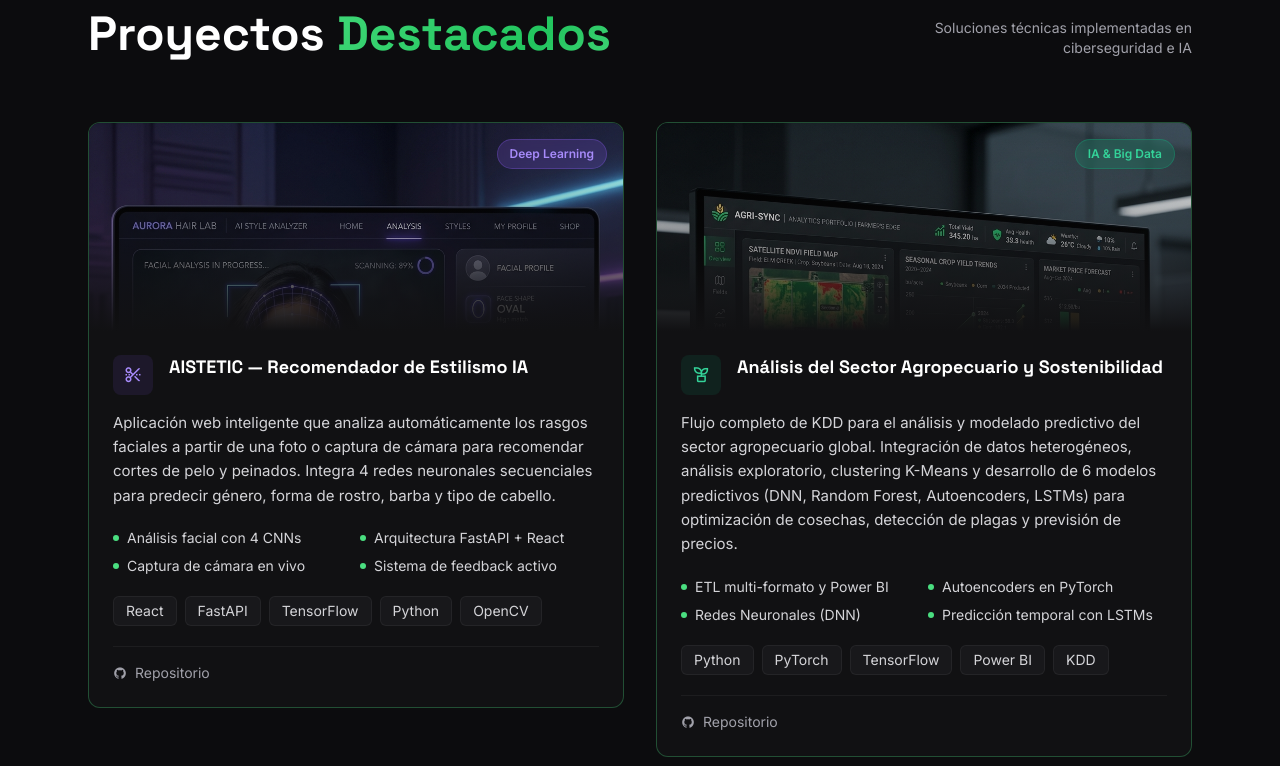
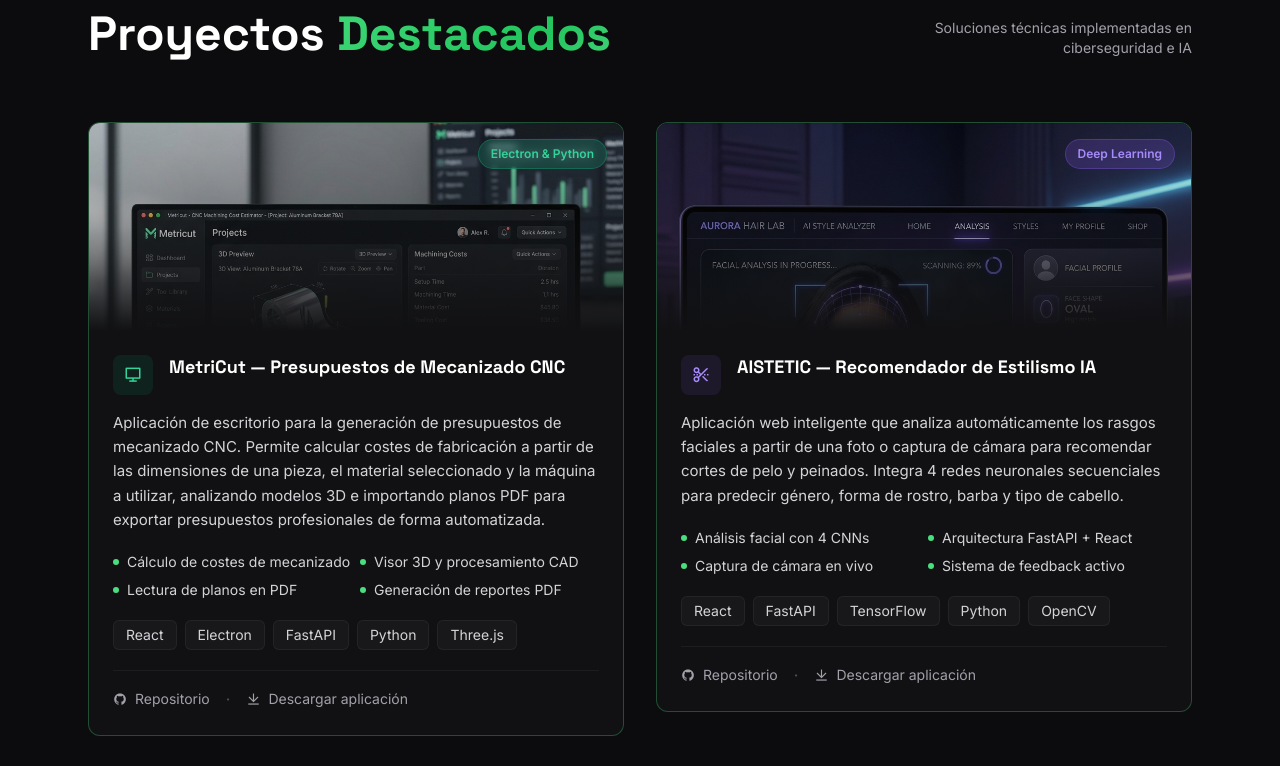
Before and after one commit to Nicolas-Cabello/Portfolio-Nicolas-Cabello, a React (Vite) app: page / in a window 1280 px wide. Shown: the part 2020-2786 px from the top of the page. Built offline with nearby package versions, Linux system fonts and the light colour scheme.

Commit message:
feat: add Metricut project, update CV link, add download buttons, and update skills

```diff
--- a/src/i18n/local/en/common.ts
+++ b/src/i18n/local/en/common.ts
@@ -57,6 +57,7 @@
   proj_btn_repo: 'Repository',
   proj_btn_details: 'View details',
   proj_btn_live: 'Live demo',
+  proj_btn_download: 'Download App',
   proj4_title: 'AnaliticaData — AI-Powered Data Analysis',
   proj4_badge: 'AI & Data',
   proj4_desc: 'Web application that allows users to chat with CSV files using artificial intelligence. Upload your dataset, ask questions in natural language and the AI automatically generates charts, statistics and interactive visualizations to support data-driven decisions.',
@@ -78,6 +79,13 @@
   proj6_h2: 'PyTorch Autoencoders',
   proj6_h3: 'Deep Neural Networks (DNN)',
   proj6_h4: 'Temporal prediction via LSTMs',
+  proj7_title: 'MetriCut — CNC Machining Quote Estimator',
+  proj7_badge: 'Electron & Python',
+  proj7_desc: 'Desktop application for automatic CNC machining quote generation. Calculates manufacturing costs from part dimensions, material, and machine tool. Integrates a 3D viewer for CAD file processing and PDF blueprint reading to export professional quotes.',
+  proj7_h1: 'Machining cost calculation',
+  proj7_h2: '3D CAD viewer & parsing',
+  proj7_h3: 'PDF dimensions extractor',
+  proj7_h4: 'Automated PDF quotes',
 
   skills_label: 'Skills',
   skills_title_highlight: 'Tech',
@@ -90,6 +98,7 @@
   s1_d1: 'Data analysis, ML, automation and advanced scripting',
   s1_d2: 'Automation scripts and systems administration',
   s1_d3: 'Complex queries, optimization and database management',
+  s1_d4: 'Development of dynamic user interfaces, SPAs and modern frontend tooling',
   s2_d1: 'Supervised and unsupervised models, ML pipelines',
   s2_d2: 'Data manipulation, cleaning and exploratory analysis',
   s2_d3: 'Boosting, hyperparameter tuning and validation',
--- a/src/i18n/local/es/common.ts
+++ b/src/i18n/local/es/common.ts
@@ -57,6 +57,7 @@
   proj_btn_repo: 'Repositorio',
   proj_btn_details: 'Ver detalles',
   proj_btn_live: 'Ver demo',
+  proj_btn_download: 'Descargar aplicación',
   proj4_title: 'AnaliticaData — Análisis de Datos con IA',
   proj4_badge: 'IA & Data',
   proj4_desc: 'Aplicación web que permite chatear con archivos CSV usando inteligencia artificial. El usuario sube su dataset, hace preguntas en lenguaje natural y la IA genera automáticamente gráficos, estadísticas y visualizaciones interactivas para facilitar la toma de decisiones.',
@@ -78,6 +79,13 @@
   proj6_h2: 'Autoencoders en PyTorch',
   proj6_h3: 'Redes Neuronales (DNN)',
   proj6_h4: 'Predicción temporal con LSTMs',
+  proj7_title: 'MetriCut — Presupuestos de Mecanizado CNC',
+  proj7_badge: 'Electron & Python',
+  proj7_desc: 'Aplicación de escritorio para la generación de presupuestos de mecanizado CNC. Permite calcular costes de fabricación a partir de las dimensiones de una pieza, el material seleccionado y la máquina a utilizar, analizando modelos 3D e importando planos PDF para exportar presupuestos profesionales de forma automatizada.',
+  proj7_h1: 'Cálculo de costes de mecanizado',
+  proj7_h2: 'Visor 3D y procesamiento CAD',
+  proj7_h3: 'Lectura de planos en PDF',
+  proj7_h4: 'Generación de reportes PDF',
 
   skills_label: 'Habilidades',
   skills_title_highlight: 'Stack',
@@ -90,6 +98,7 @@
   s1_d1: 'Análisis de datos, ML, automatización y scripting avanzado',
   s1_d2: 'Scripts de automatización y administración de sistemas',
   s1_d3: 'Consultas complejas, optimización y gestión de BBDD',
+  s1_d4: 'Desarrollo de interfaces de usuario dinámicas, SPAs y herramientas modernas frontend',
   s2_d1: 'Modelos supervisados y no supervisados, pipelines ML',
   s2_d2: 'Manipulación, limpieza y análisis exploratorio de datos',
   s2_d3: 'Boosting, ajuste de hiperparámetros y validación',
--- a/src/pages/home/components/CurriculumSection.tsx
+++ b/src/pages/home/components/CurriculumSection.tsx
@@ -1,7 +1,7 @@
 import { useTranslation } from 'react-i18next';
 import useInView from '../../../hooks/useInView';
 
-const CV_URL = 'https://drive.google.com/file/d/16O5ippFClTS_O0RCSuVKLz6bROF2_F4c/view?usp=sharing';
+const CV_URL = 'https://drive.google.com/file/d/16O5ippFClTS_O0RCSuVKLz6bROF2_F4c/view?usp=drive_link';
 const CV_DOWNLOAD_URL = 'https://drive.usercontent.google.com/u/0/uc?id=16O5ippFClTS_O0RCSuVKLz6bROF2_F4c&export=download';
 
 const CurriculumSection = () => {
--- a/src/pages/home/components/ProjectsSection.tsx
+++ b/src/pages/home/components/ProjectsSection.tsx
@@ -15,12 +15,29 @@
   tags: string[];
   githubUrl: string;
   liveUrl: string;
+  downloadUrl?: string;
 }
 
 const ProjectsSection = () => {
   const { t } = useTranslation();
 
   const projects: ProjectData[] = [
+    {
+      id: 'p7',
+      titleKey: 'proj7_title',
+      descKey: 'proj7_desc',
+      badgeKey: 'proj7_badge',
+      badgeColor: 'bg-emerald-500/20 text-emerald-400 border-emerald-500/30',
+      image: '/images/metricut.png',
+      icon: 'ri-computer-line',
+      iconBg: 'bg-emerald-500/10',
+      iconColor: 'text-emerald-400',
+      highlightKeys: ['proj7_h1', 'proj7_h2', 'proj7_h3', 'proj7_h4'],
+      tags: ['React', 'Electron', 'FastAPI', 'Python', 'Three.js'],
+      githubUrl: 'https://github.com/Nicolas-Cabello/Metricut',
+      liveUrl: '',
+      downloadUrl: 'https://drive.google.com/file/d/1TG8ChzQCM1zl0ZTSJszB-99iaxEURPwe/view?usp=sharing',
+    },
     {
       id: 'p5',
       titleKey: 'proj5_title',
@@ -35,6 +52,7 @@
       tags: ['React', 'FastAPI', 'TensorFlow', 'Python', 'OpenCV'],
       githubUrl: 'https://github.com/Nicolas-Cabello/AISTETIC',
       liveUrl: '',
+      downloadUrl: 'https://drive.google.com/file/d/1BC498ePOj8LCLBYX_FY8qFWLYdMXriDG/view?usp=sharing',
     },
     {
       id: 'p6',
@@ -166,7 +184,7 @@
       <article
         className="bg-[#111113] rounded-xl overflow-hidden glow-border group transition-all duration-300 hover:-translate-y-1 cursor-pointer"
         onClick={() => {
-          const targetUrl = project.liveUrl || project.githubUrl;
+          const targetUrl = project.liveUrl || project.downloadUrl || project.githubUrl;
           window.open(targetUrl, '_blank', 'noopener,noreferrer');
         }}
       >
@@ -244,6 +262,22 @@
                 </a>
               </>
             )}
+            {project.downloadUrl && (
+              <>
+                <span className="text-zinc-600">·</span>
+                <a
+                  href={project.downloadUrl}
+                  target="_blank"
+                  rel="noopener noreferrer nofollow"
+                  className="flex items-center gap-2 text-zinc-400 hover:text-green-400 text-sm transition-colors duration-200 cursor-pointer whitespace-nowrap"
+                  aria-label={`Descargar ${t(project.titleKey)}`}
+                  onClick={(e) => e.stopPropagation()}
+                >
+                  <i className="ri-download-line" />
+                  {t('proj_btn_download')}
+                </a>
+              </>
+            )}
           </div>
         </div>
       </article>
--- a/src/pages/home/components/SkillsSection.tsx
+++ b/src/pages/home/components/SkillsSection.tsx
@@ -13,8 +13,9 @@
       barColor: '#4ade80',
       skills: [
         { name: 'Python', level: 90, descKey: 's1_d1' },
+        { name: 'JavaScript (React / Vite)', level: 75, descKey: 's1_d4' },
+        { name: 'SQL', level: 80, descKey: 's1_d3' },
         { name: 'Bash / Shell', level: 80, descKey: 's1_d2' },
-        { name: 'SQL', level: 75, descKey: 's1_d3' },
       ],
     },
     {
```
Also changed, not shown: public/images/metricut.png (added), 1 other file (tests, documents, lock files or other folders).
